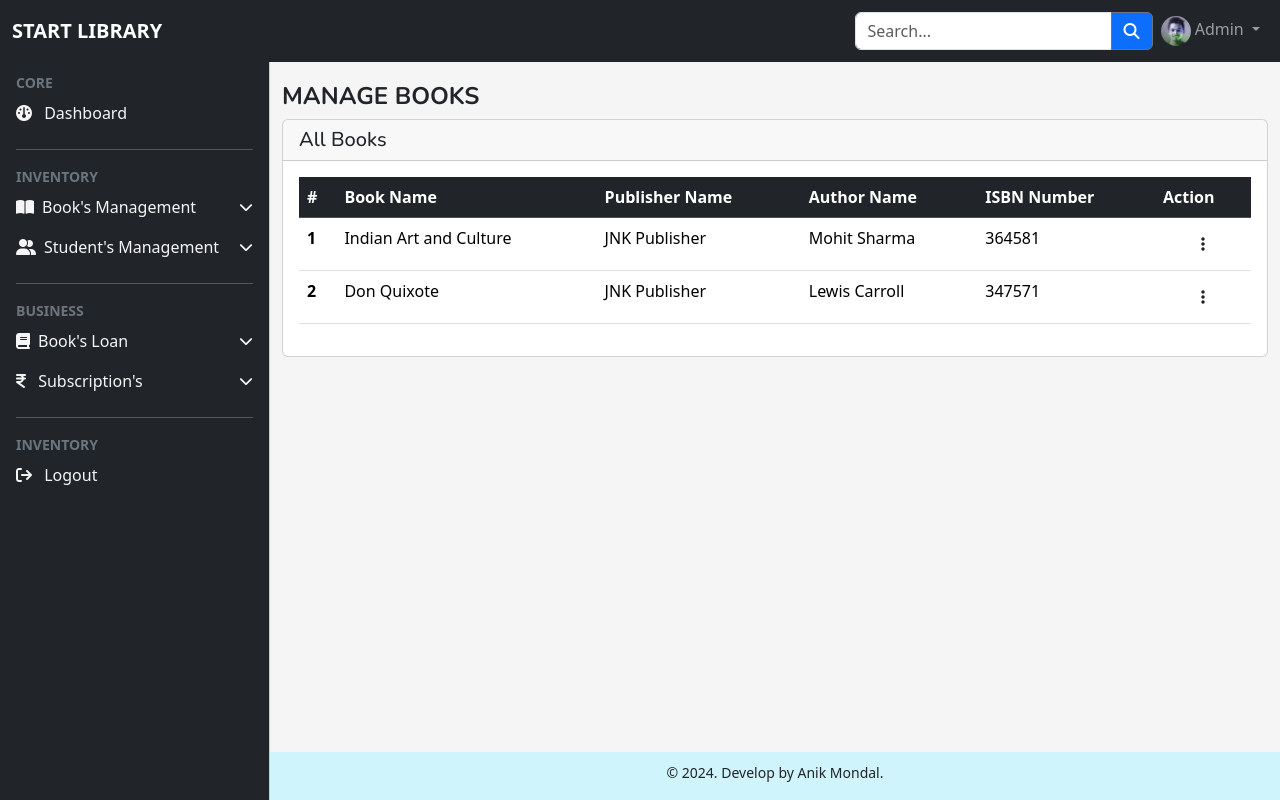
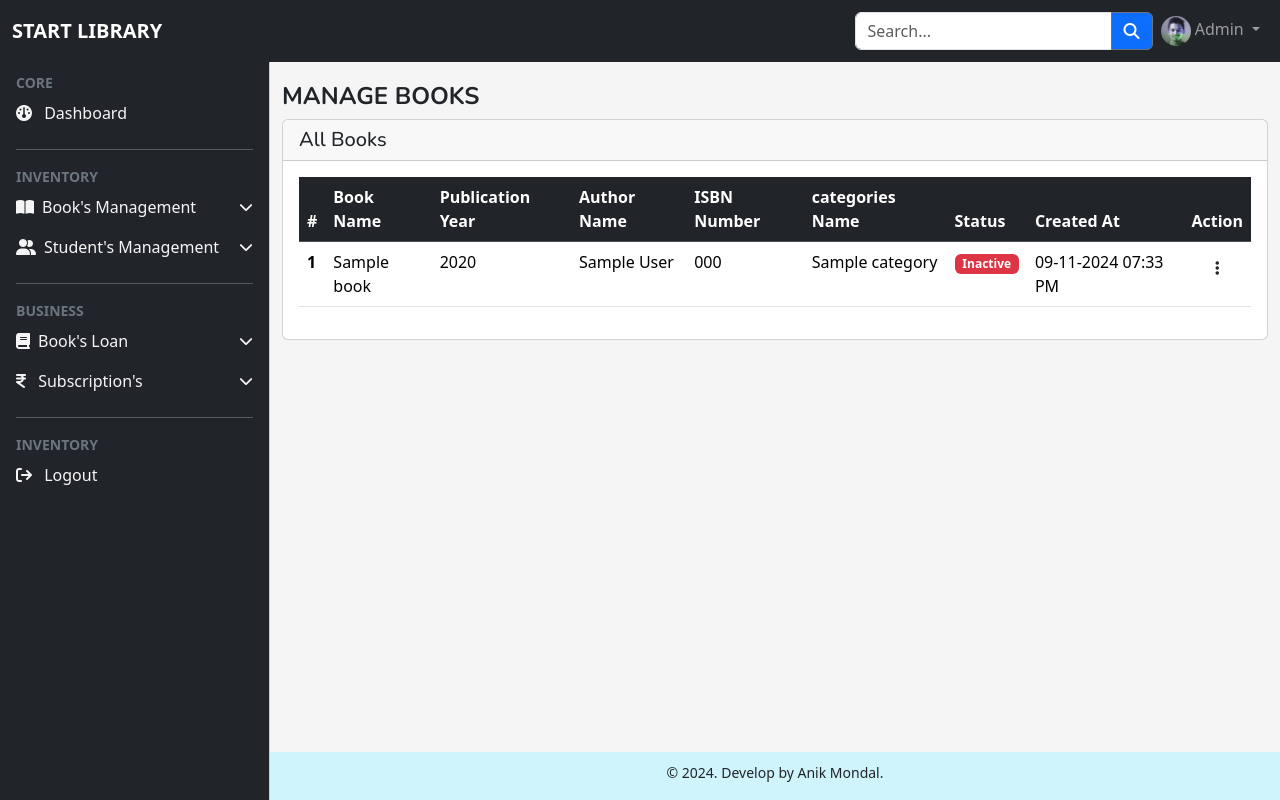
Before and after one commit to anikmondol/Library-Management, a PHP site: page /Library-Management/books/index.php in a window 1280 px wide. Run offline with PHP 8.4, Linux system fonts and the light colour scheme; tables that the repository leaves empty or names only in its code hold one stand-in row (values such as "Sample post"); some libraries are stand-ins or nearby versions.

Commit message:
Start Libarary Management System show category name..

```diff
--- a/books/index.php
+++ b/books/index.php
@@ -1,9 +1,15 @@
 <?php
 
 include_once("../config/config.php");
-include_once(DIR_URL . "include/header.php");
+include_once(DIR_URL . "config/database.php");
+include_once(DIR_URL . "models/book.php");
+
+$books = getBooks($conn);
+
 
 ?>
+
+<?php include_once(DIR_URL . "include/header.php"); ?>
 
 <body>
 
@@ -45,19 +51,40 @@ include_once(DIR_URL . "include/header.php");
                                 <tr>
                                     <th scope="col">#</th>
                                     <th scope="col">Book Name</th>
-                                    <th scope="col">Publisher Name</th>
+                                    <th scope="col">Publication Year</th>
                                     <th scope="col">Author Name</th>
                                     <th scope="col">ISBN Number</th>
+                                    <th scope="col">categories Name</th>
+                                    <th scope="col">Status</th>
+                                    <th scope="col">Created At</th>
                                     <th scope="col">Action</th>
                                 </tr>
                             </thead>
                             <tbody>
+
+                                <?php
+                                if ($books->num_rows > 0) {
+                                    $i = 1;
+
+                                while ($row = $books->fetch_assoc()) { ?>
                                     <tr>
-                                    <th>1</th>
-                                    <td>Indian Art and Culture</td>
-                                    <td>JNK Publisher</td>
-                                    <td>Mohit Sharma</td>
-                                    <td>364581</td>
+                                        <th><?= $i++; ?></th>
+                                        <td><?= $row["title"]; ?></td>
+                                        <td><?= $row["publication_year"]; ?></td>
+                                        <td><?= $row["author"]; ?></td>
+                                        <td><?= $row["isbn"]; ?></td>
+                                        <td><?= $row["cat_name"]; ?></td>
+                                        <td><?php
+
+                                            if ($row["status"] == 1) {
+                                                echo '<span class="badge text-bg-success">Active</span>';
+                                            } else {
+                                                echo '<span class="badge text-bg-danger">Inactive</span>';
+                                            }
+
+
+                                        ?></td>
+                                        <td><?= date("d-m-Y h:i A"); strtotime($row["created_at"]); ?></td>
                                         <td class="text-center">
                                             <!-- Button trigger modal -->
                                             <div class="btn border-0" data-bs-toggle="modal"
@@ -87,42 +114,8 @@ include_once(DIR_URL . "include/header.php");
                                             </div>
                                         </td>
                                     </tr>
+                                <?php } } ?>
 
-                                <tr>
-                                    <th>2</th>
-                                    <td>Don Quixote</td>
-                                    <td>JNK Publisher</td>
-                                    <td>Lewis Carroll</td>
-                                    <td>347571</td>
-                                    <td class="text-center">
-                                        <!-- Button trigger modal -->
-                                        <div class="btn border-0" data-bs-toggle="modal"
-                                            data-bs-target="#centeredModal">
-                                            <i class="fa-solid fa-ellipsis-vertical"></i>
-                                        </div>
-
-                                        <!-- Vertically centered modal -->
-                                        <div class="modal fade" id="centeredModal" tabindex="-1"
-                                            aria-labelledby="centeredModalLabel" aria-hidden="true">
-                                            <div class="modal-dialog modal-dialog-centered">
-                                                <!-- Vertically centered modal -->
-                                                <div class="modal-content">
-                                                    <div class="modal-header">
-                                                        <h6 class="modal-title" id="centeredModalLabel">Edit / Delete
-                                                        </h6>
-                                                        <button type="button" class="btn-close" data-bs-dismiss="modal"
-                                                            aria-label="Close" style="font-size: 10px;"></button>
-                                                    </div>
-                                                    <div class="modal-body">
-                                                        <a href="#" class="btn btn-primary btn-sm">Edit</a>
-                                                        <a href="#" class="btn btn-danger btn-sm"
-                                                            data-bs-dismiss="modal" aria-label="Close">Delete</a>
-                                                    </div>
-                                                </div>
-                                            </div>
-                                        </div>
-                                    </td>
-                                </tr>
                             </tbody>
                         </table>
                     </div>
--- a/models/book.php
+++ b/models/book.php
@@ -41,6 +41,15 @@ function storeBook($conn, $param)
 }
 
 
+// function to get all books
+function getBooks($conn)
+{
+    $sql = "select b.*, c.name as cat_name from books b left join categories c on c.id = b.category_id order by id desc";
+    $result = $conn->query($sql);
+    return $result;
+}
+
+
 
 // function to get categories
 
@@ -52,7 +61,7 @@ function getCategories($conn)
 }
 
 
-// Function to check isbn no
+// function to check isbn no
 function isIsbnUnique($conn, $isbn, $id = NULL)
 {
     $sql = "select id from books where isbn = '$isbn'";
```
Lines whose indentation alone changed are shown as unchanged.
